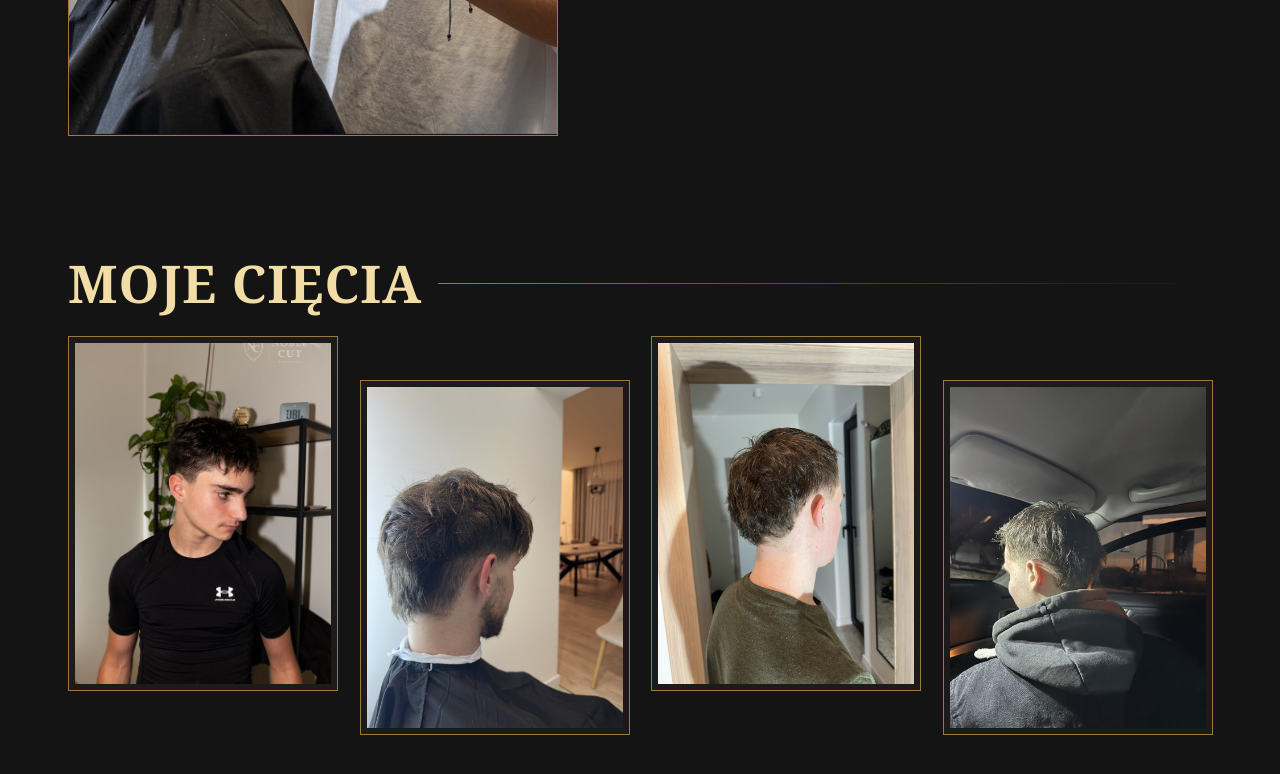
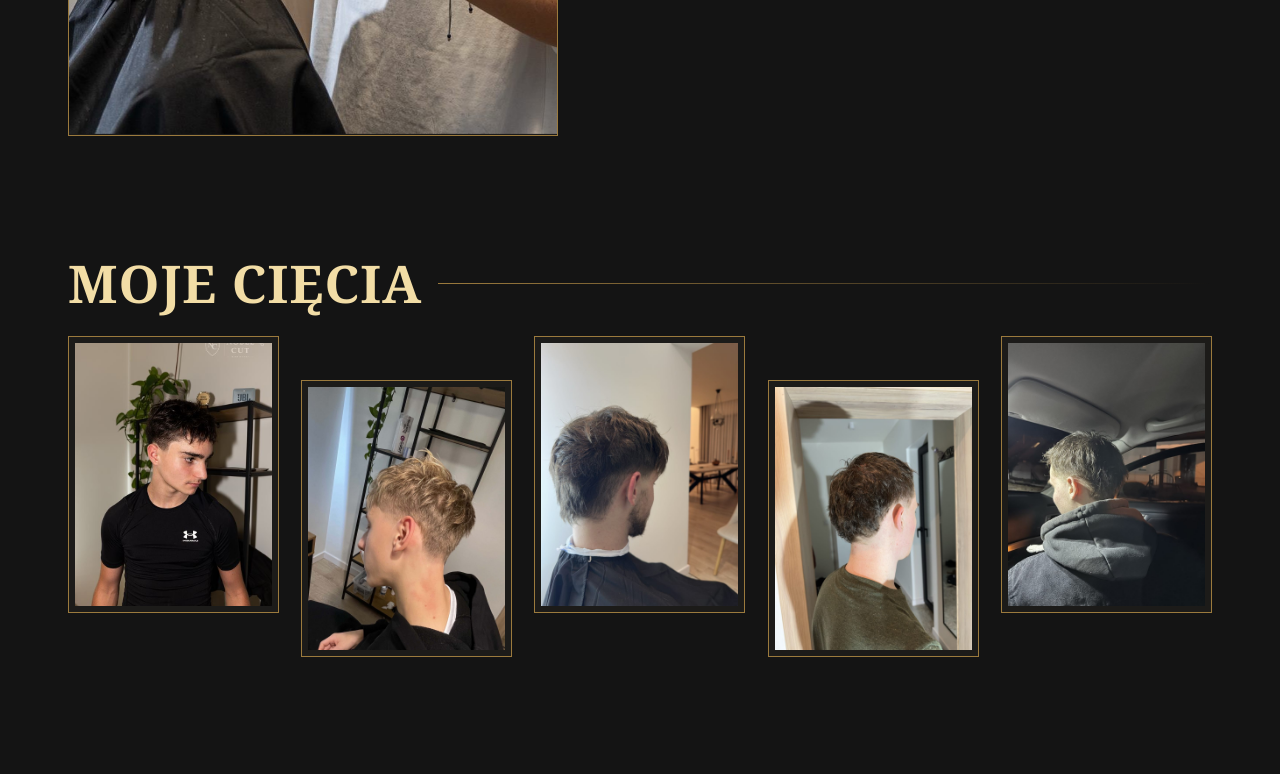
Before and after one commit to michalch6/noble-cut, a plain HTML site: page index.html in a window 1280 px wide. Shown: the part 2000-2774 px from the top of the page. Drawn offline with nearby package versions, Linux system fonts and the light colour scheme; a web font is replaced by a local one.

Commit message:
Hero photo without watermark, blond cut in the cuts row
Co-Authored-By: Claude Opus 5.5 <noreply@anthropic.com>

```diff
--- a/index.html
+++ b/index.html
@@ -140,7 +140,7 @@
   </div>
   <div class="hero-pic">
     <div class="shield">
-      <img src="img/sesja/s02-1600.jpg" alt="Gotowa fryzura z cieniowaniem, widok z boku" width="1067" height="1600" fetchpriority="high">
+      <img src="img/sesja/s02b-1600.jpg" alt="Gotowa fryzura z cieniowaniem, widok z boku" width="1066" height="1600" fetchpriority="high">
     </div>
     <svg class="shield-line" viewBox="0 0 100 124" preserveAspectRatio="none" aria-hidden="true"><path d="M0,0 H100 V76.9 C100,101.7 75,115.3 50,124 C25,115.3 0,101.7 0,76.9 Z" pathLength="1"/></svg>
     <span class="star-badge" aria-hidden="true">★</span>
@@ -187,6 +187,7 @@
   <h2 class="h2" data-r>Moje cięcia</h2>
   <div class="cuts">
     <figure class="tilt" data-tilt><img src="img/sesja/s04-800.jpg" alt="Gotowa fryzura z teksturą na górze i cieniowanymi bokami" width="533" height="800" loading="lazy"></figure>
+    <figure class="tilt" data-tilt><img src="img/ciecie-4.jpg" alt="Jasne włosy z teksturą na górze i cieniowanymi bokami" width="900" height="1200" loading="lazy"></figure>
     <figure class="tilt" data-tilt><img src="img/ciecie-1.jpg" alt="Fryzura z dłuższą górą i cieniowanymi bokami" width="900" height="1200" loading="lazy"></figure>
     <figure class="tilt" data-tilt><img src="img/ciecie-2.jpg" alt="Fryzura z cieniowaniem przy uchu, widok z tyłu" width="900" height="1200" loading="lazy"></figure>
     <figure class="tilt" data-tilt><img src="img/ciecie-3.jpg" alt="Krótka fryzura z cieniowanym bokiem" width="900" height="1200" loading="lazy"></figure>
--- a/styles.css
+++ b/styles.css
@@ -114,7 +114,7 @@ fieldset{border:0;min-width:0}
 .cuts figure{flex:0 0 76%;scroll-snap-align:center;border:1px solid var(--gold-3);padding:6px;background:var(--bg-2)}
 .cuts img{width:100%;aspect-ratio:3/4;object-fit:cover}
 @media (min-width:760px){
-  .cuts{display:grid;grid-template-columns:repeat(4,1fr);align-items:start;gap:22px;overflow:visible;margin:0;padding:0;perspective:1100px}
+  .cuts{display:grid;grid-template-columns:repeat(5,1fr);align-items:start;gap:22px;overflow:visible;margin:0;padding:0;perspective:1100px}
   .cuts figure{will-change:transform}
   .cuts figure:nth-child(even){margin-top:44px}
 }
```
Also changed, not shown: img/ciecie-4.jpg (added), img/sesja/s02-1600.jpg (deleted), img/sesja/s02-800.jpg (deleted), img/sesja/s02b-1600.jpg (added).
